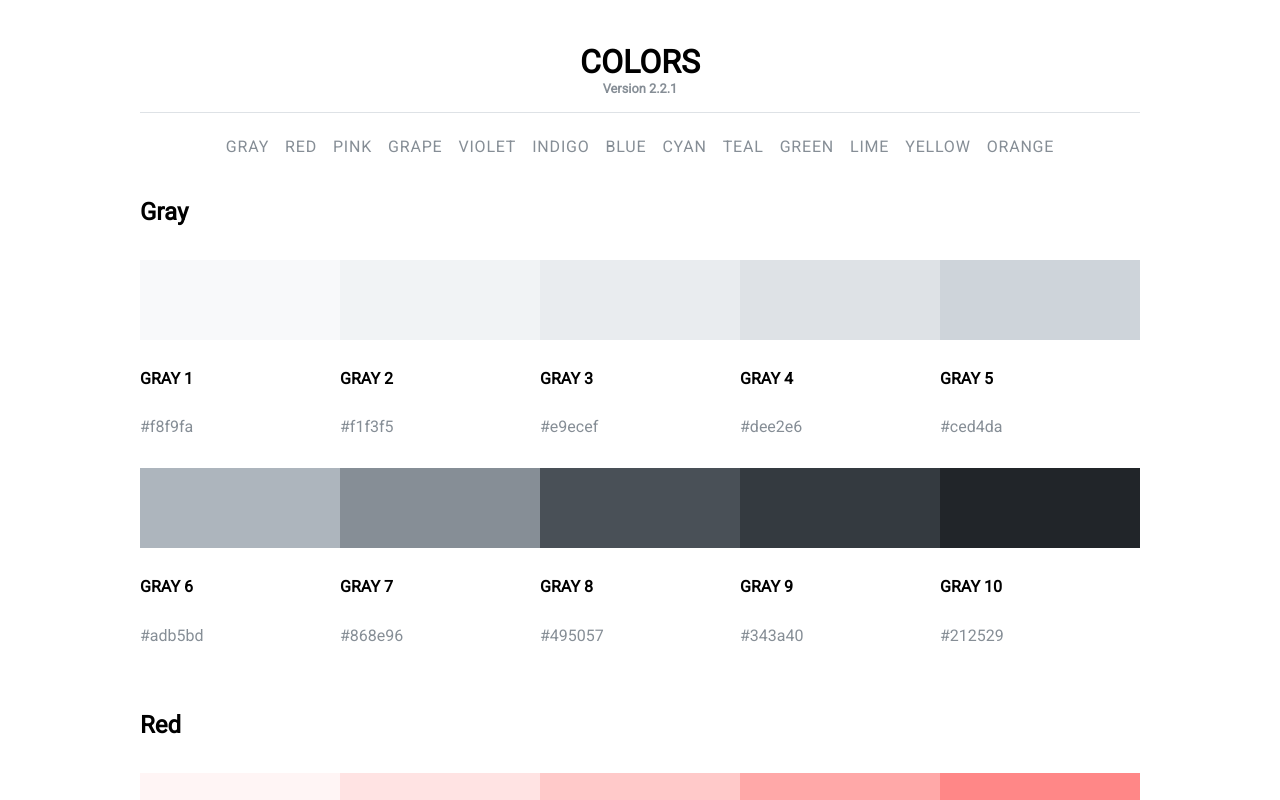
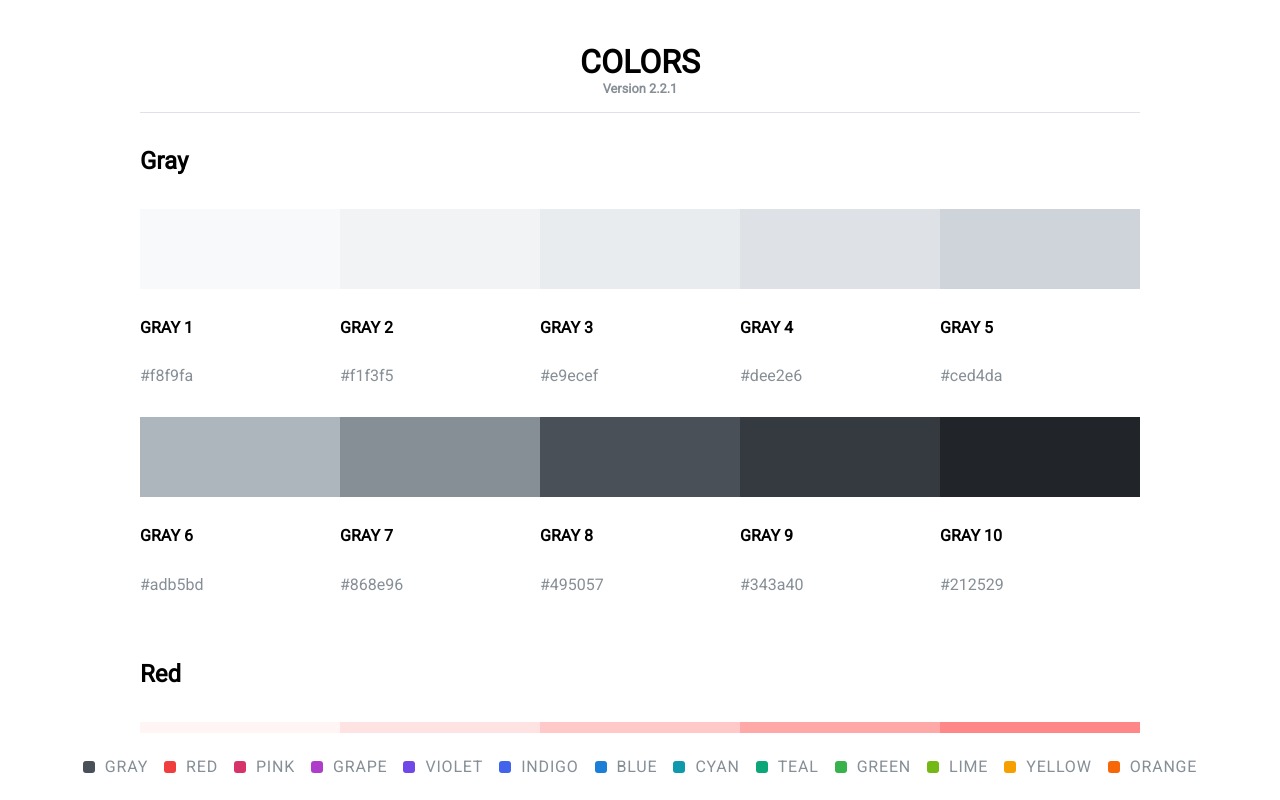
Before and after one commit to roberthgnz/color-palette, a Vue app: page / in a window 1280 px wide. Shown: the top 800 px of the page. Built offline with nearby package versions, Linux system fonts and the light colour scheme.

Commit message:
refactor: menu colors to component

```diff
--- a/src/App.vue
+++ b/src/App.vue
@@ -1,44 +1,23 @@
 <template>
   <section class="container">
-    <h1>
-      COLORS
-      <span style="display: block"> Version 2.2.1 </span>
-    </h1>
-    <ul id="menu-colors">
-      <li v-for="(value, key) in colors" :key="key">
-        <a :href="`#${key}`"><span :class="`badge-${key}`"></span>{{ key }}</a>
-      </li>
-    </ul>
-    <h2></h2>
-    <div id="colors">
-      <div v-for="(value, key) in colors" :key="key">
-        <h3 class="color-title" :id="key">{{ key }}</h3>
-        <div class="color-group" :data-color="key">
-          <div
-            v-for="(color, index) in value"
-            :key="color"
-            class="color-c"
-            :title="`Copy color ${color}`"
-          >
-            <div
-              class="color-bg"
-              :id="color"
-              :style="{ backgroundColor: color }"
-            ></div>
-            <h4 class="color-name">{{ key }} {{ index + 1 }}</h4>
-            <span class="color-type">{{ color }}</span>
-          </div>
-        </div>
-      </div>
-    </div>
+    <header class="header">
+      <h1>
+        COLORS
+        <span style="display: block"> Version 2.2.1 </span>
+      </h1>
+    </header>
+    <ColorList :colors="colors" />
+    <ColorMenu :colors="colors" />
   </section>
 </template>
 
 <script>
 import colors from "./colors";
+import ColorList from "./components/ColorList.vue";
+import ColorMenu from "./components/ColorMenu.vue";
 export default {
+  components: { ColorList, ColorMenu },
   setup() {
-    console.log(colors);
     return { colors };
   },
 };
--- /dev/null
+++ b/src/components/ColorList.vue
@@ -0,0 +1,108 @@
+<template>
+  <div id="colors">
+    <div v-for="(value, key) in colors" :key="key">
+      <h3 class="color-title" :id="key">{{ key }}</h3>
+      <div class="color-group" :data-color="key">
+        <div
+          v-for="(color, index) in value"
+          :key="color"
+          class="color-c"
+          :title="`Copy color ${color}`"
+        >
+          <div
+            class="color-bg"
+            :id="color"
+            :style="{ backgroundColor: color }"
+          ></div>
+          <h4 class="color-name">{{ key }} {{ index + 1 }}</h4>
+          <span class="color-type">{{ color }}</span>
+        </div>
+      </div>
+    </div>
+  </div>
+</template>
+
+<script>
+export default {
+  name: "ColorList",
+  props: {
+    colors: {
+      type: Object,
+      required: true,
+    },
+  },
+};
+</script>
+
+<style scoped>
+.color-title {
+  margin: 30px 0;
+  font-size: 24px;
+  text-transform: capitalize;
+  font-weight: 700;
+  line-height: 1.5;
+}
+
+.color-group {
+  display: grid;
+}
+
+@media (min-width: 575.98px) {
+  .color-group {
+    grid-template-columns: repeat(1, 1fr);
+  }
+}
+
+@media (min-width: 767.98px) {
+  .color-group {
+    grid-template-columns: repeat(3, 1fr);
+  }
+}
+
+@media (min-width: 991.98px) {
+  .color-group {
+    grid-template-columns: repeat(5, 1fr);
+  }
+}
+
+.color-group .color-c {
+  margin-bottom: 2rem;
+}
+
+.color-group .color-c .color-bg {
+  position: relative;
+  width: 100%;
+  height: 80px;
+  cursor: pointer;
+}
+
+.color-group .color-c .color-bg .btn {
+  display: none;
+  position: absolute;
+  top: 50%;
+  left: 50%;
+  transform: translate(-50%, -50%);
+  width: 50%;
+  height: 50%;
+  font-size: 1rem;
+  color: #ffffff;
+  font-weight: bold;
+  line-height: 50%;
+  border: 2px solid #eeeeee;
+  border-radius: 7px;
+  transition: all 0.3s ease;
+}
+
+.color-group .color-c .color-name {
+  padding: 0.5rem 0;
+  text-transform: uppercase;
+}
+
+.color-group .color-c .color-type {
+  color: #868e96;
+}
+
+.color-group .color-c:hover .btn {
+  display: block;
+}
+</style>
--- /dev/null
+++ b/src/components/ColorMenu.vue
@@ -0,0 +1,70 @@
+<template>
+  <nav class="color-menu">
+    <ul class="color-menu-list">
+      <li class="color-menu-item" v-for="(value, key) in colors" :key="key">
+        <a :href="`#${key}`">
+          <span
+            class="color-menu-badge"
+            :style="{ backgroundColor: colors[key][7] }"
+          ></span
+          >{{ key }}
+        </a>
+      </li>
+    </ul>
+  </nav>
+</template>
+
+<script>
+export default {
+  name: "ColorMenu",
+  props: {
+    colors: {
+      type: Object,
+      required: true,
+    },
+  },
+};
+</script>
+
+<style scoped>
+.color-menu {
+  position: fixed;
+  bottom: 0;
+  left: 50%;
+  transform: translateX(-50%);
+  z-index: 10;
+  width: 100%;
+  background-color: #ffffff;
+}
+
+.color-menu-list {
+  display: flex;
+  padding: 0;
+  justify-content: center;
+  flex-wrap: wrap;
+}
+
+.color-menu-list .color-menu-item {
+  display: inline-block;
+  margin: 0.5rem;
+}
+
+.color-menu-list a {
+  text-decoration: none;
+  color: #868e96;
+  font-weight: 400;
+  text-transform: uppercase;
+  letter-spacing: 0.05em;
+  transition: all 0.2s ease-out;
+}
+
+.color-menu-list .color-menu-badge {
+  display: inline-block;
+  margin-top: -2px;
+  margin-right: 10px;
+  width: 12px;
+  height: 12px;
+  border-radius: 3px;
+  vertical-align: middle;
+}
+</style>
--- a/src/style.css
+++ b/src/style.css
@@ -1,4 +1,4 @@
-@import url('https://fonts.googleapis.com/css2?family=Roboto&display=swap');
+@import url("https://fonts.googleapis.com/css2?family=Roboto&display=swap");
 
 html {
   scroll-behavior: smooth;
@@ -68,7 +68,7 @@ body {
 .dropdown__btn {
   font-weight: normal;
   margin: 0 0 1rem;
-  padding: .5rem 1.5rem;
+  padding: 0.5rem 1.5rem;
   color: white;
   background-color: black;
   border-radius: 5px;
@@ -88,8 +88,8 @@ body {
   z-index: 1;
   border-radius: 5px;
   overflow: hidden;
-  box-shadow: 0 0 .5rem grey;
-  transition: visibility .25s linear, opacity .25s ease;
+  box-shadow: 0 0 0.5rem grey;
+  transition: visibility 0.25s linear, opacity 0.25s ease;
 }
 .dropdown__content_visible {
   visibility: visible;
@@ -104,7 +104,7 @@ body {
   font-weight: normal;
   border: none;
   border-bottom: 1px solid #dee2e6;
-  transition: background-color .2s ease, font-size .2s ease;
+  transition: background-color 0.2s ease, font-size 0.2s ease;
 }
 
 .dropdown__option:focus {
@@ -118,94 +118,3 @@ body {
 }
 
 /* Added this rule to center the color options at all screen sizes */
-#menu-colors {
-  display: flex;
-  padding: 0;
-  justify-content: center;
-  flex-wrap: wrap;
-}
-
-#menu-colors li {
-  display: inline-block;
-  margin: 0.5rem;
-}
-
-#menu-colors li a {
-  text-decoration: none;
-  color: #868e96;
-  font-weight: 400;
-  text-transform: uppercase;
-  letter-spacing: 0.05em;
-  transition: all 0.2s ease-out;
-}
-
-.color-title {
-  margin: 30px 0;
-  font-size: 24px;
-  text-transform: capitalize;
-  font-weight: 700;
-  line-height: 1.5;
-}
-
-.color-group {
-  display: grid;
-}
-
-@media (min-width: 575.98px) {
-  .color-group {
-    grid-template-columns: repeat(1, 1fr);
-  }
-}
-
-@media (min-width: 767.98px) {
-  .color-group {
-    grid-template-columns: repeat(3, 1fr);
-  }
-}
-
-@media (min-width: 991.98px) {
-  .color-group {
-    grid-template-columns: repeat(5, 1fr);
-  }
-}
-
-.color-group .color-c {
-  margin-bottom: 2rem;
-}
-
-.color-group .color-c .color-bg {
-  position: relative;
-  width: 100%;
-  height: 80px;
-  cursor: pointer;
-}
-
-.color-group .color-c .color-bg .btn {
-  display: none;
-  position: absolute;
-  top: 50%;
-  left: 50%;
-  transform: translate(-50%, -50%);
-  width: 50%;
-  height: 50%;
-  font-size: 1rem;
-  color: #ffffff;
-  font-weight: bold;
-  line-height: 50%;
-  border: 2px solid #eeeeee;
-  border-radius: 7px;
-  transition: all 0.3s ease;
-}
-
-.color-group .color-c .color-name {
-  padding: 0.5rem 0;
-  text-transform: uppercase;
-}
-
-.color-group .color-c .color-type {
-  color: #868e96;
-}
-
-.color-group .color-c:hover .btn {
-  display: block;
-}
```
